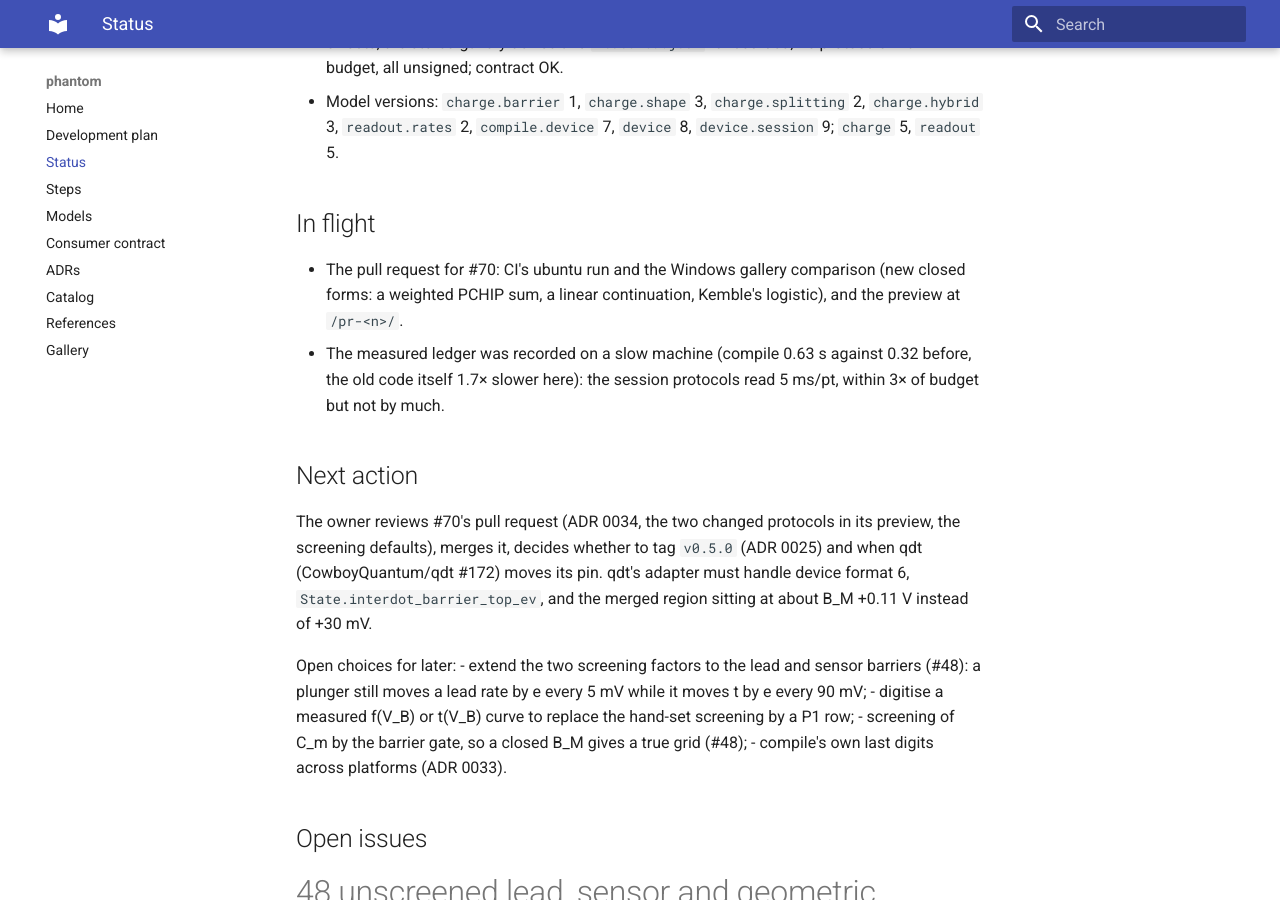
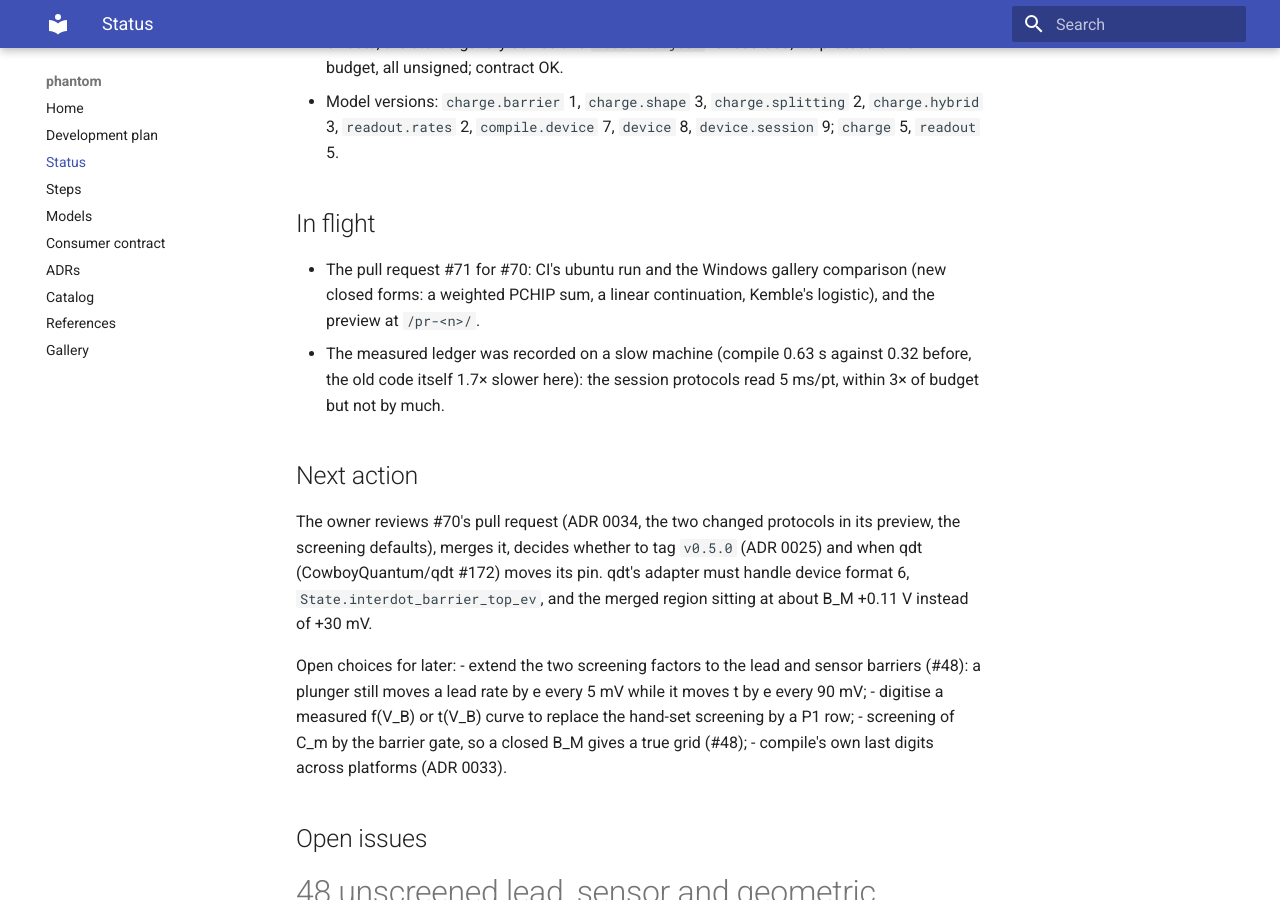
Before and after one commit to CowboyQuantum/phantom, an MkDocs documentation site: the page built from docs/STATUS.md, in a window 1280 px wide and 900 px high, scrolled down 1324 px. Built offline with MkDocs 1.6.1 and Material for MkDocs 9.7.7, drawn with Linux system fonts in a browser that asks for light colours; some of the changed text lies outside the part shown.

Commit message:
docs(status): PR #71 open and watched
Co-Authored-By: Claude Fable 5.1 <noreply@anthropic.com>

```diff
--- a/docs/STATUS.md
+++ b/docs/STATUS.md
@@ -5,7 +5,7 @@
 **Current step:** none in flight. Released: `v0.2.0` (on `f72daac`), `v0.3.0` (on `6920f19`) and `v0.4.0`
 (on `ae8d5db`). Steps 1–7 are built; their open items (sign-offs, catalog entries, P1 rows, the solver) are on
 #16, #17, #25, #28, #32, #34 and #37.
-**Branch:** `issue-70/barrier-transition-width` (#70, with #69) from `main` at `ad0d3fa`; its pull request is
+**Branch:** `issue-70/barrier-transition-width` (#70, with #69) from `main` at `ad0d3fa`; its pull request #71 is
 open for review. It carries 0.5.0 (untagged, breaking: `CHANGELOG.md`).
 **Last session:** 2026-11-01. The owner, running qdt on `v0.4.0`, saw the honeycomb turn into a superdot
 "basically instantly" along the plungers at a place that did not move with B_M, and asked for the transition
@@ -39,7 +39,7 @@ so above B_M ≈ 0.35 V every map was the same and the double dot re-formed at l
   `readout.rates` 2, `compile.device` 7, `device` 8, `device.session` 9; `charge` 5, `readout` 5.
 
 ## In flight
-- The pull request for #70: CI's ubuntu run and the Windows gallery comparison (new closed forms: a weighted
+- The pull request #71 for #70: CI's ubuntu run and the Windows gallery comparison (new closed forms: a weighted
   PCHIP sum, a linear continuation, Kemble's logistic), and the preview at `/pr-<n>/`.
 - The measured ledger was recorded on a slow machine (compile 0.63 s against 0.32 before, the old code
   itself 1.7× slower here): the session protocols read 5 ms/pt, within 3× of budget but not by much.
```
